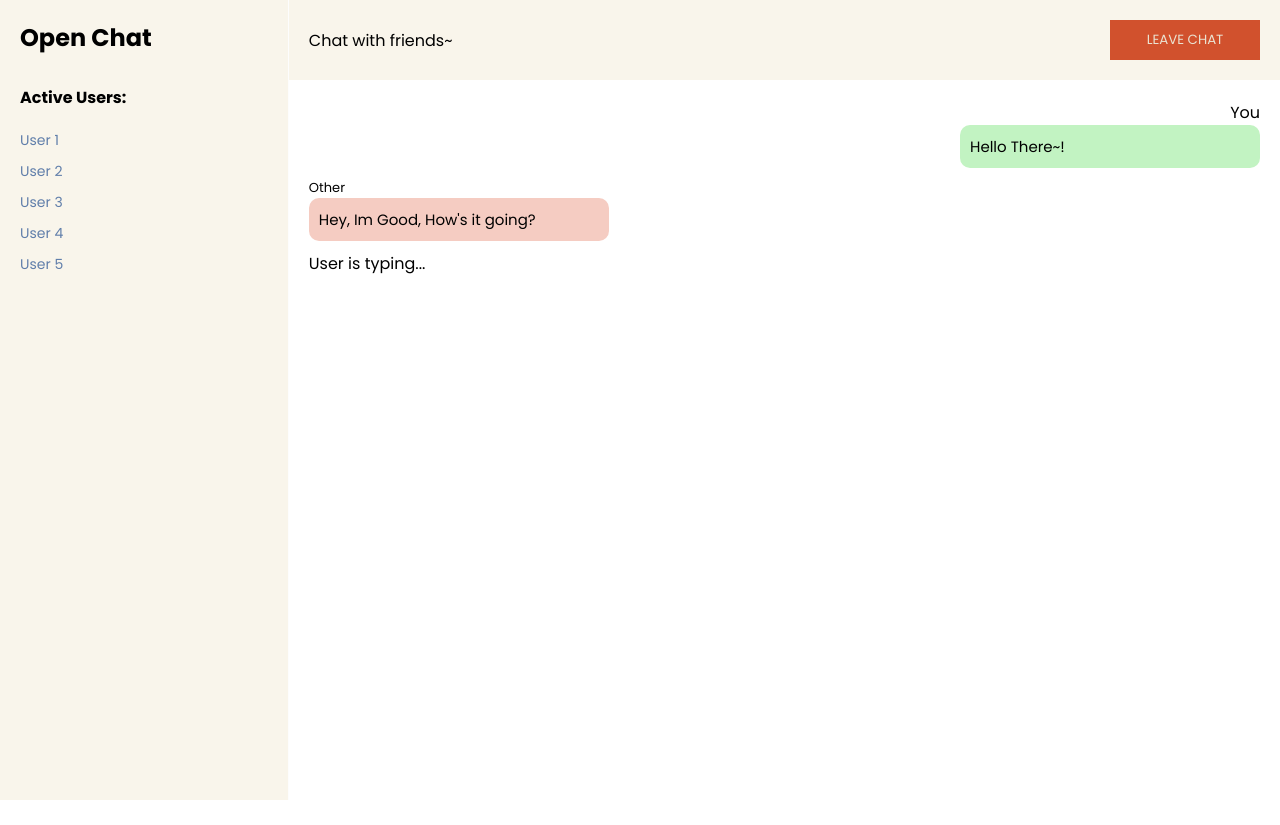
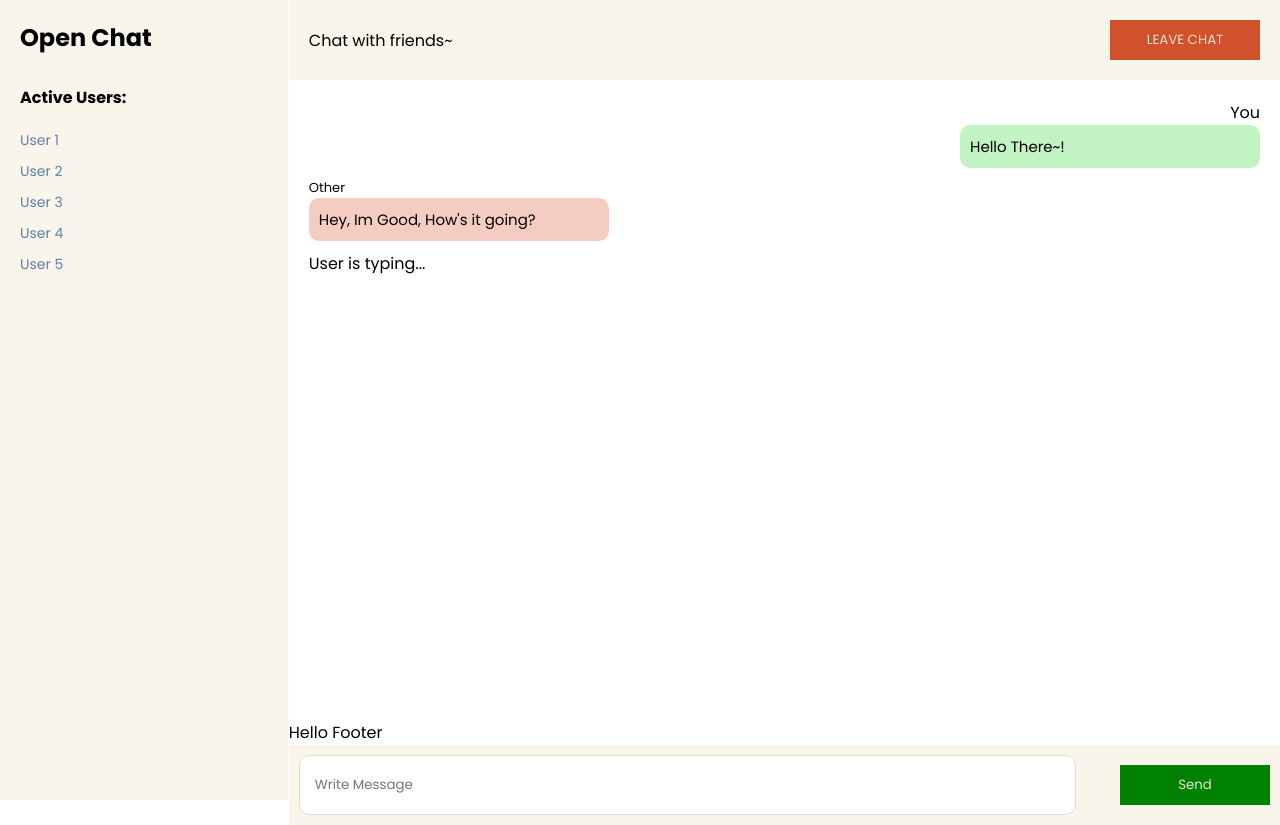
Before and after one commit to gsaaad/Lets_Chat, a React (Create React App) app in the folder client/: page /chat in a window 1280 px wide. Before the commit the page ends 800 px from the top, so only its background shows below. Built offline with nearby package versions, Linux system fonts and the light colour scheme; no server answers.

Commit message:
added chat footer

```diff
--- /dev/null
+++ b/client/src/components/ChatFooter.js
@@ -0,0 +1,31 @@
+import React, { useState } from "react";
+
+const ChatFooter = () => {
+  const [message, setMessage] = useState("");
+
+  const handleSendMessage = (e) => {
+    e.preventDefault();
+    console.log({ userName: localStorage.getItem("userName"), message });
+    setMessage("");
+  };
+
+  return (
+    <>
+      <div>Hello Footer</div>
+      <div className="chat__footer">
+        <form className="form" onSubmit={handleSendMessage}>
+          <input
+            type="text"
+            placeholder="Write Message"
+            className="message"
+            onChange={(e) => setMessage(e.target.value)}
+            value={message}
+          />
+          <button className="sendBtn">Send</button>
+        </form>
+      </div>
+    </>
+  );
+};
+
+export default ChatFooter;
--- a/client/src/components/ChatPage.js
+++ b/client/src/components/ChatPage.js
@@ -1,6 +1,8 @@
 import React from "react";
 import ChatBar from "./ChatBar";
 import ChatBody from "./ChartBody";
+import ChatFooter from "./ChatFooter";
+
 const ChatPage = ({ socket }) => {
   return (
     <div className="chat">
@@ -10,6 +12,7 @@ const ChatPage = ({ socket }) => {
       <div className="chat__main">
         {/* <p>MAIN CHAT</p> */}
         <ChatBody />
+        <ChatFooter />
       </div>
     </div>
   );
```
